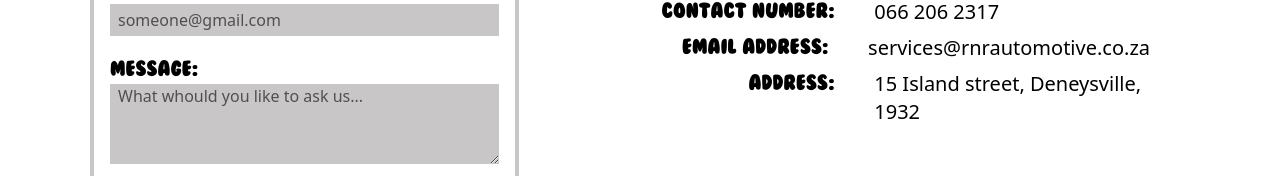
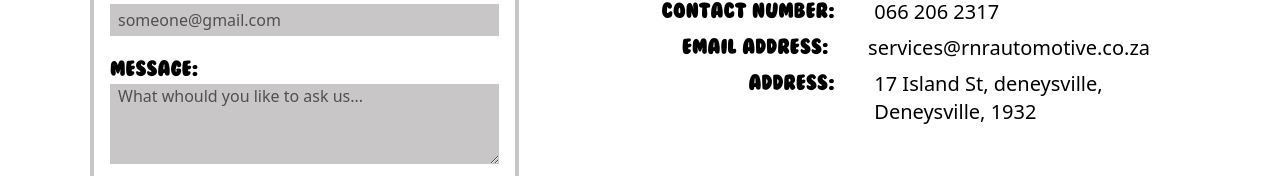
Before and after one commit to nGen-Studios/rnr-automotive, a Next.js app: page /contact in a window 1280 px wide. Shown: the part 432-608 px from the top of the page. Built offline with nearby package versions, Linux system fonts and the light colour scheme.

Commit message:
Changed address

```diff
--- a/src/components/ContactPage/googleMaps.tsx
+++ b/src/components/ContactPage/googleMaps.tsx
@@ -5,7 +5,7 @@ export default function GoogleMaps() {
         <div className="gmap_canvas">
           <iframe
             id="gmap_canvas"
-            src="https://maps.google.com/maps?q=15+Island+street%2C+Deneysville%2C+1932&t=&z=13&ie=UTF8&iwloc=&output=embed"
+            src="https://maps.google.com/maps?q=17+Island+street%2C+Deneysville%2C+1932&t=&z=13&ie=UTF8&iwloc=&output=embed"
             className="w-full h-[550px] tablet:h-[400px]"
           ></iframe>
           <a href="https://online-timer.me"></a>
--- a/src/components/ContactPage/ourDetail.tsx
+++ b/src/components/ContactPage/ourDetail.tsx
@@ -21,7 +21,7 @@ export default function OurDetail() {
           address:
         </label>
         <p className="font-sans text-xl w-1/2 mobile:text-lg">
-          15 Island street, Deneysville, 1932
+          17 Island St, deneysville, Deneysville, 1932
         </p>
       </div>
     </div>
--- a/src/components/Hero-section/hero-section.tsx
+++ b/src/components/Hero-section/hero-section.tsx
@@ -5,7 +5,7 @@ import backgroundImage from "@/public/redcar.jpg";
 
 export default function HeroSection() {
   return (
-    <section className="overflow-hidden h-[55rem] tablet:h[45rem] mobile:h-[35rem] mb-12">
+    <section className="overflow-hidden h-[45rem] laptop:h-[35rem] tablet:h-[30rem] mobile:h-[25rem] mb-12">
       <Image
         className="w-full h-screen brightness-75 object-cover object-[0,-28rem] desktop:object-[0,-22rem] laptop:object-[0,-20rem] tablet:object-[0,-5rem] mobile:object-[-6rem,-8rem]"
         src={backgroundImage}
```
